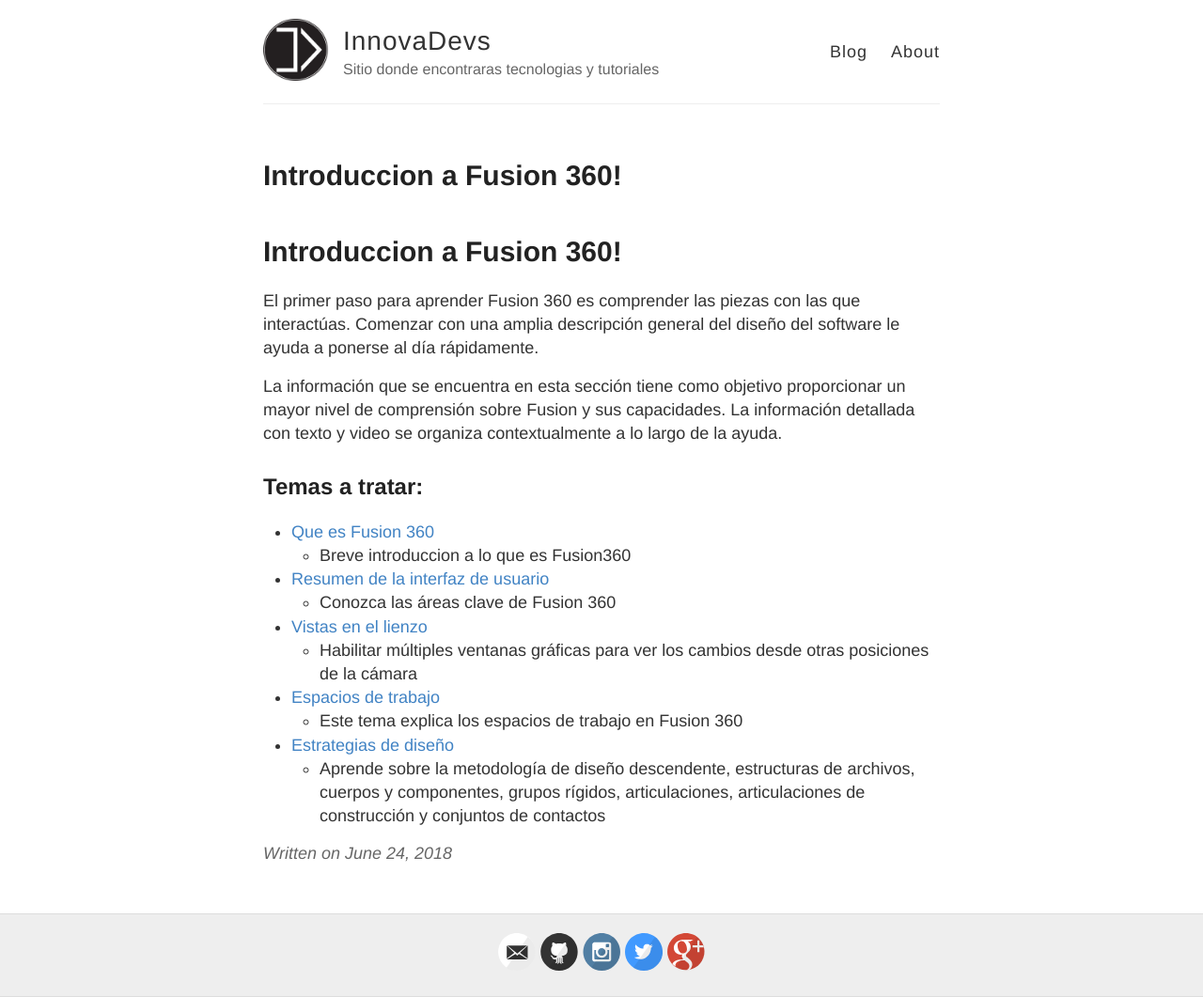
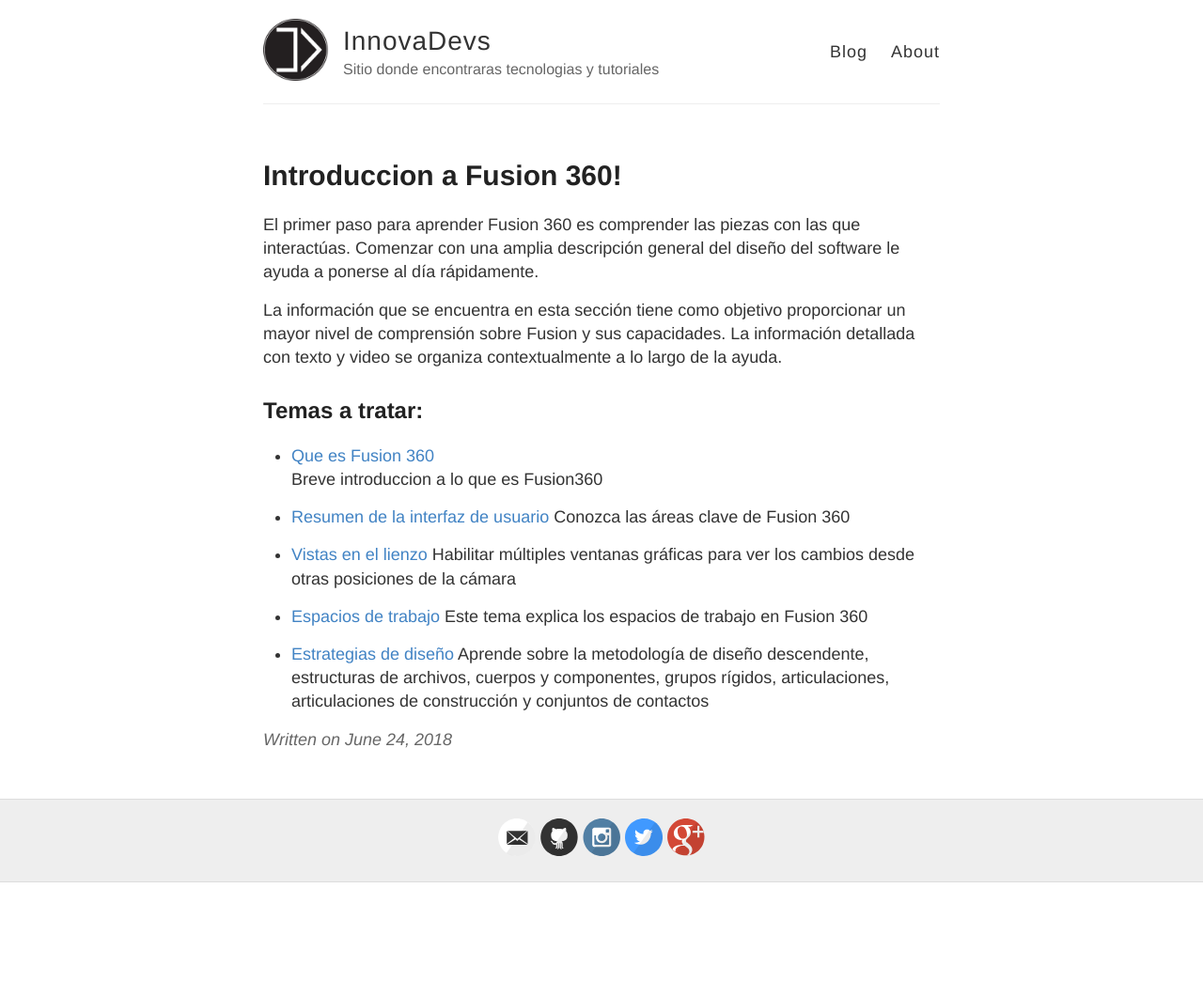
Before and after one commit to innovadevs/innovadevs.github.io, a Jekyll site: the page built from _posts/2018-6-24-Introduccion-Fusion-360.md, in a window 1280 px wide. Shown: the whole page at 94% size. Built offline with Jekyll 4.4.1, drawn with Linux system fonts in a browser that asks for light colours; after the commit the page ends 939 px from its top, so only the background shows below that.

Commit message:
post updated

```diff
--- a/_posts/2018-6-24-Introduccion-Fusion-360.md
+++ b/_posts/2018-6-24-Introduccion-Fusion-360.md
@@ -2,9 +2,6 @@
 layout: post
 title: Introduccion a Fusion 360!
 ---
-
-# Introduccion a Fusion 360!
-
 El primer paso para aprender Fusion 360 es comprender las piezas con las que interactúas. Comenzar con una amplia descripción general del diseño del software le ayuda a ponerse al día rápidamente.
 
 La información que se encuentra en esta sección tiene como objetivo proporcionar un mayor nivel de comprensión sobre Fusion y sus capacidades. La información detallada con texto y video se organiza contextualmente a lo largo de la ayuda.
@@ -14,13 +11,16 @@
 ## Temas a tratar:
 
 * [Que es Fusion 360](https://innovadevs.github.io/404)
-    * Breve introduccion a lo que es Fusion360
+     Breve introduccion a lo que es Fusion360
 
 * [Resumen de la interfaz de usuario](https://innovadevs.github.io/404)
-    * Conozca las áreas clave de Fusion 360
+     Conozca las áreas clave de Fusion 360
+
 * [Vistas en el lienzo](https://innovadevs.github.io/404)
-    * Habilitar múltiples ventanas gráficas para ver los cambios desde otras posiciones de la cámara
+     Habilitar múltiples ventanas gráficas para ver los cambios desde otras posiciones de la cámara
+
 * [Espacios de trabajo](https://innovadevs.github.io/404)
-    * Este tema explica los espacios de trabajo en Fusion 360
+     Este tema explica los espacios de trabajo en Fusion 360
+
 * [Estrategias de diseño](https://innovadevs.github.io/404)
-    * Aprende sobre la metodología de diseño descendente, estructuras de archivos, cuerpos y componentes, grupos rígidos, articulaciones, articulaciones de construcción y conjuntos de contactos
+     Aprende sobre la metodología de diseño descendente, estructuras de archivos, cuerpos y componentes, grupos rígidos, articulaciones, articulaciones de construcción y conjuntos de contactos
```
